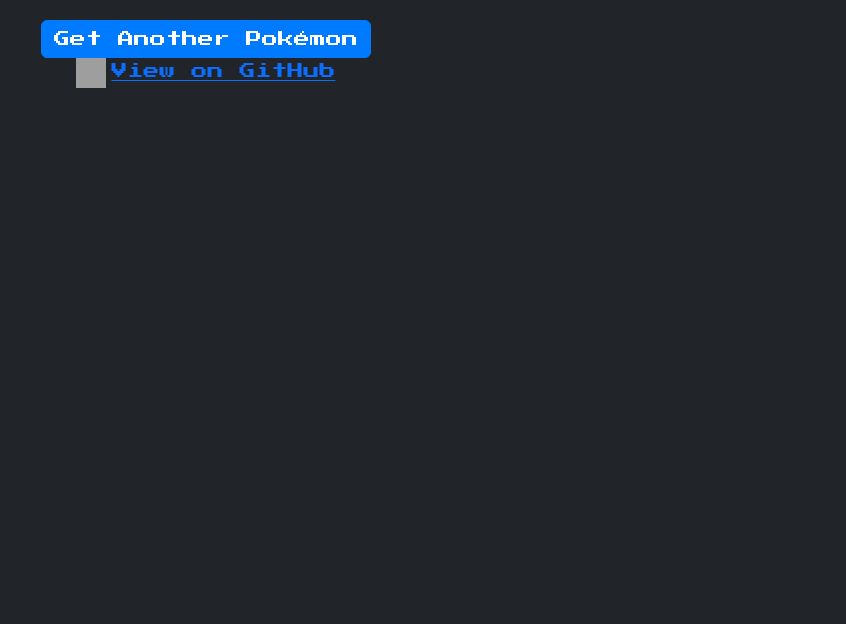
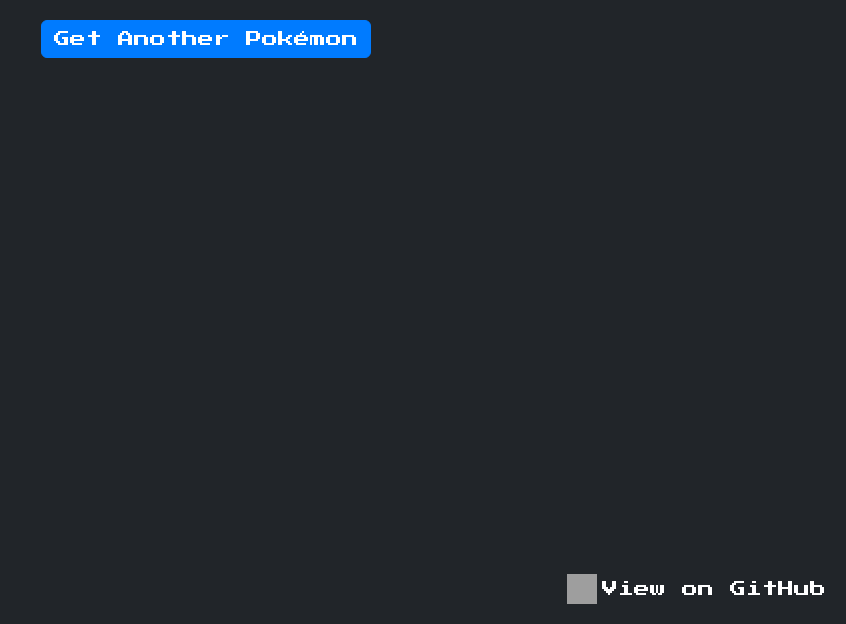
Before and after one commit to sriram-prasad/poke-app, a Flask app: page / in a window 1280 px wide. Shown: the part 176-800 px from the top of the page, without its empty margins (434-1280 px from the left). Run offline with Flask 3, Linux system fonts and the light colour scheme; data that the repository does not hold is empty; grey boxes are pictures that could not be loaded.

Commit message:
Improved github link loc

```diff
--- a/app/templates/index.html
+++ b/app/templates/index.html
@@ -34,9 +34,22 @@
             height: auto; /* Maintain aspect ratio */
         }
         .github-link img {
-        width: 30px; /* Adjusted size */
-        height: 30px; /* Adjusted size */
-        margin-right: 5px;
+            width: 30px; /* Adjusted size */
+            height: 30px; /* Adjusted size */
+            margin-right: 5px;
+        }
+        .github-link {
+            position: fixed;
+            bottom: 20px; /* Distance from the bottom */
+            right: 20px; /* Distance from the right */
+            z-index: 1000; /* Ensure it stays on top */
+            text-decoration: none;
+            display: flex;
+            align-items: center;
+            color: #ffffff;
+        }
+        .github-link:hover {
+            text-decoration: underline;
         }
     </style>
 </head>
```
